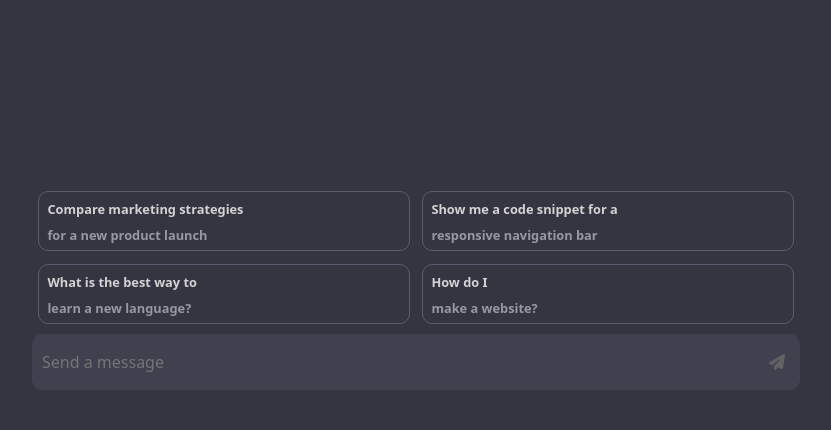
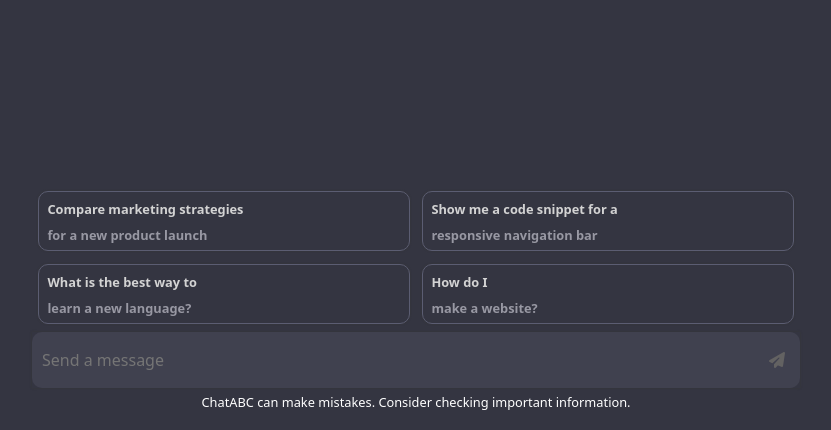
Before and after one commit to jakecernet/ChatABC, a plain HTML site: page index.html in a window 1280 px wide. Shown: the part 370-800 px from the top of the page, without its empty margins (224-1055 px from the left). Drawn offline with Linux system fonts and the light colour scheme.

Commit message:
visual improvments

```diff
--- a/index.html
+++ b/index.html
@@ -53,6 +53,9 @@
         <input type="text" name="message" placeholder="Send a message">
         <button><i class="fas fa-paper-plane"></i></button>
     </section>
+    <footer>
+        <p>ChatABC can make mistakes. Consider checking important information.</p>
+    </footer>
 </body>
 
 </html>
--- a/style.css
+++ b/style.css
@@ -96,7 +96,7 @@ header h1 {
     width: 60vw;
     height: 3.5rem;
     margin: 0 auto;
-    margin-top: 4rem;
+    margin-top: 3.9rem;
 }
 
 .input input {
@@ -125,3 +125,14 @@ header h1 {
 .input button:hover {
     color: #a0a0a0;
 }
+
+footer {
+    display: flex;
+    justify-content: center;
+    align-items: center;
+    background-color: #343541;
+    color: #fff;
+    font-size: 0.8rem;
+    text-align: center;
+    margin: 5px;
+}
```
